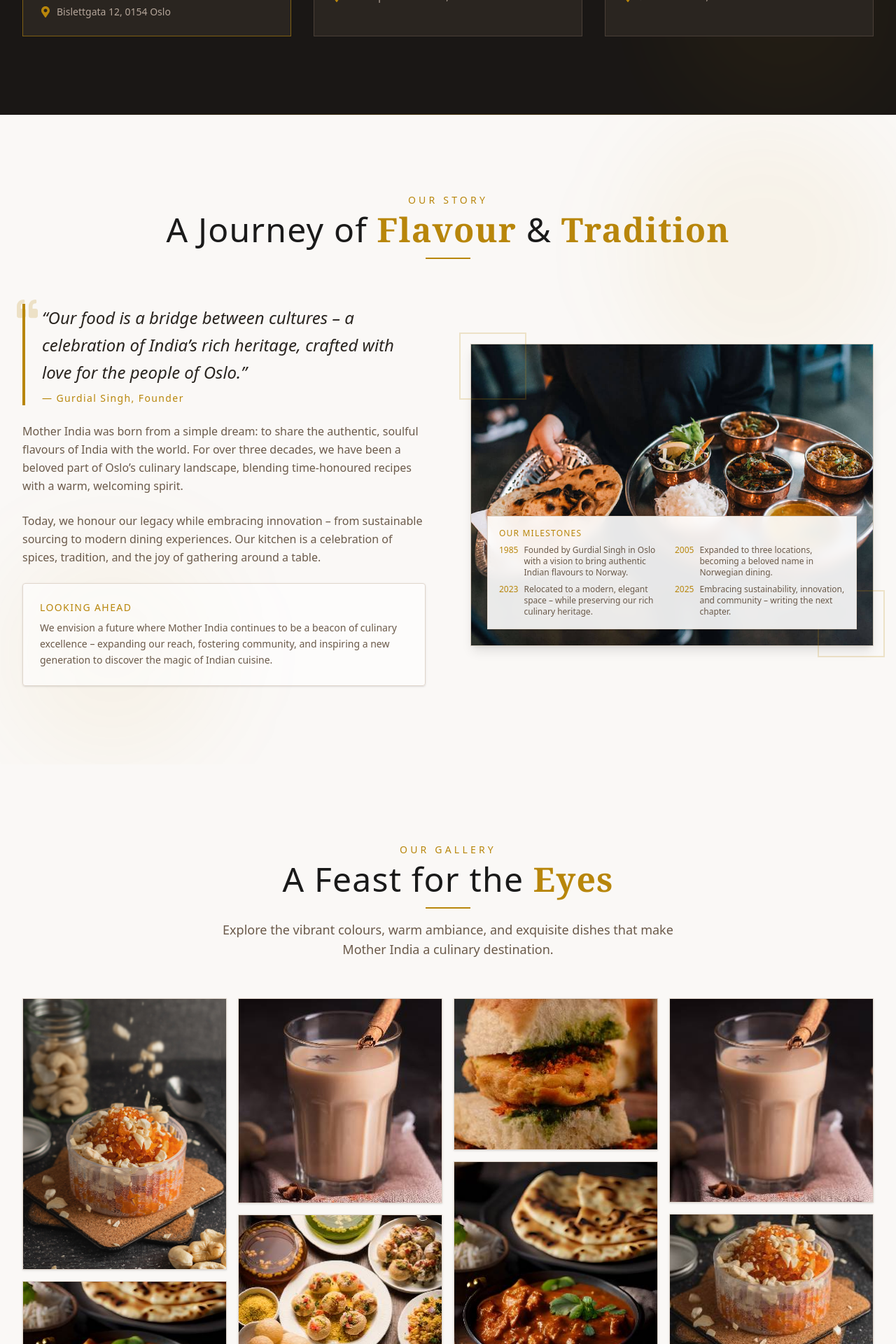
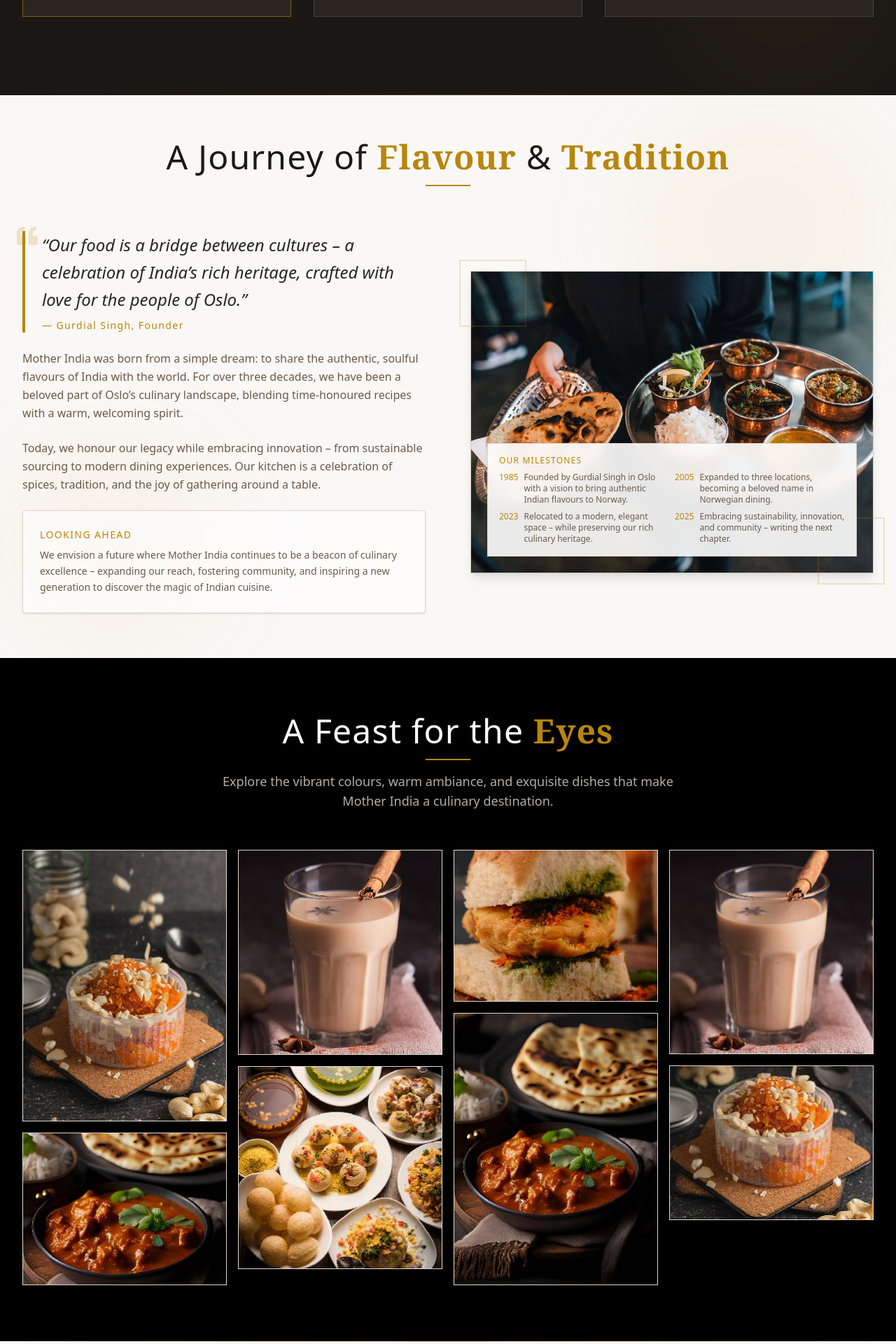
Before and after one commit to shilpa-kukreja/mother-india, a Next.js app in the folder frontend/: page / in a window 1280 px wide. Shown: the part 880-2800 px from the top of the page at 70% size. Built offline with nearby package versions, Linux system fonts and the light colour scheme.

Commit message:
second commit

```diff
--- a/frontend/app/components/CTA.jsx
+++ b/frontend/app/components/CTA.jsx
@@ -4,7 +4,7 @@
 
 export default function CTASection() {
   return (
-    <section className="relative overflow-hidden bg-gradient-to-br from-[#1a1715] via-[#2a2520] to-[#1a1715] py-16 md:py-24">
+    <section className="relative overflow-hidden bg-[#faf8f6] py-16 md:py-16 md:pb-25">
       {/* Decorative background elements */}
       <div className="absolute inset-0 opacity-5">
         <div className="absolute top-10 left-10 w-40 h-40 border-2 border-[#b8860b] rounded-full blur-2xl" />
@@ -24,24 +24,24 @@
         </div>
 
         {/* Main heading */}
-        <h2 className="text-4xl md:text-5xl lg:text-6xl font-light tracking-wide text-white leading-tight">
+        <h2 className="text-4xl md:text-5xl lg:text-6xl font-light tracking-wide text-black leading-tight">
           <span className="font-serif font-bold text-[#b8860b]">Authentic</span> Indian Dining
           <br />
-          <span className="text-lg md:text-xl font-light text-[#d6cdc0] mt-4 block">
+          <span className="text-lg md:text-xl font-light text-[#817c74] mt-4 block">
             Experience the warmth of India – in the heart of Oslo.
           </span>
         </h2>
 
         {/* Description */}
-        <p className="mt-4 text-[#b5a69a] font-light text-base max-w-lg mx-auto">
+        {/* <p className="mt-4 text-[#b5a69a] font-light text-base max-w-lg mx-auto">
           Reserve your table for an unforgettable culinary journey, or order takeaway to enjoy our flavours at home.
-        </p>
+        </p> */}
 
         {/* Two buttons */}
         <div className="mt-10 flex flex-col sm:flex-row justify-center items-center gap-4 md:gap-6">
           <Link
             href="/booking"
-            className="group relative inline-flex items-center gap-3 px-8 py-4 text-base font-medium tracking-widest uppercase text-white bg-[#b8860b] hover:bg-[#9a7209] transition-all duration-300 overflow-hidden shadow-lg shadow-[#b8860b]/20 hover:shadow-[#b8860b]/40 border border-[#b8860b]/30"
+            className="group relative inline-flex items-center gap-3 px-8 py-4 text-base font-medium tracking-widest uppercase text-black bg-[#b8860b] hover:bg-[#9a7209] transition-all duration-300 overflow-hidden shadow-lg shadow-[#b8860b]/20 hover:shadow-[#b8860b]/40 border border-[#b8860b]/30"
           >
             <span className="absolute inset-0 w-full h-full bg-gradient-to-r from-transparent via-white/10 to-transparent -translate-x-full group-hover:translate-x-full transition-transform duration-700" />
             <span>Book a Table</span>
@@ -59,13 +59,13 @@
         </div>
 
         {/* Small decorative element */}
-        <div className="mt-8 flex justify-center gap-3 text-[#b8860b]/60 text-2xl">
+        {/* <div className="mt-8 flex justify-center gap-3 text-[#b8860b]/60 text-2xl">
           <span>✦</span>
           <span>◆</span>
           <span>✦</span>
           <span>◆</span>
           <span>✦</span>
-        </div>
+        </div> */}
       </div>
     </section>
   );
--- a/frontend/app/components/Gallery.jsx
+++ b/frontend/app/components/Gallery.jsx
@@ -79,18 +79,18 @@
   const closeLightbox = () => setSelectedImage(null);
 
   return (
-    <section className="py-20 md:py-28 bg-[#faf8f6] overflow-hidden">
+    <section className="py-16 md:py-20 bg-black overflow-hidden">
       <div className="max-w-7xl mx-auto px-4 sm:px-6 lg:px-8">
         {/* Heading */}
         <div className="text-center mb-14">
-          <span className="text-sm font-light tracking-[0.3em] uppercase text-[#b8860b] block mb-2">
+          {/* <span className="text-sm font-light tracking-[0.3em] uppercase text-[#b8860b] block mb-2">
             Our Gallery
-          </span>
-          <h2 className="text-4xl md:text-5xl font-light tracking-wide text-[#1a1a1a]">
+          </span> */}
+          <h2 className="text-4xl md:text-5xl font-light tracking-wide text-white">
             A Feast for the <span className="font-serif font-bold text-[#b8860b]">Eyes</span>
           </h2>
           <div className="w-16 h-0.5 bg-[#b8860b] mx-auto mt-4" />
-          <p className="mt-4 text-[#6b5a4a] font-light text-lg max-w-2xl mx-auto">
+          <p className="mt-4 text-[#b4ada6] font-light text-lg max-w-2xl mx-auto">
             Explore the vibrant colours, warm ambiance, and exquisite dishes that make Mother India a culinary destination.
           </p>
         </div>
@@ -123,7 +123,7 @@
         </div>
 
         {/* Bottom CTA */}
-        <div className="mt-16 text-center">
+        {/* <div className="mt-16 text-center">
           <a
             href="/gallery"
             className="inline-flex items-center gap-2 text-sm tracking-widest uppercase font-light text-[#b8860b] hover:text-[#9a7209] border-b border-[#b8860b] pb-1 transition-colors"
@@ -131,7 +131,7 @@
             View Full Gallery
             <FaArrowRight className="w-4 h-4" />
           </a>
-        </div>
+        </div> */}
       </div>
 
       {/* ===== UPDATED LIGHTBOX with name & description at the bottom ===== */}
--- a/frontend/app/components/Restaurants.jsx
+++ b/frontend/app/components/Restaurants.jsx
@@ -51,9 +51,9 @@
       <div className="max-w-7xl mx-auto px-4 sm:px-6 lg:px-8 relative">
         {/* Heading */}
         <div className="text-center mb-16">
-          <span className="text-sm font-light tracking-[0.3em] uppercase text-[#b8860b] block mb-2">
+          {/* <span className="text-sm font-light tracking-[0.3em] uppercase text-[#b8860b] block mb-2">
             Our Locations
-          </span>
+          </span> */}
           <h2 className="text-4xl md:text-5xl font-light tracking-wide text-white">
             Welcome to <span className="font-serif font-bold text-[#b8860b]">Mother India</span>
           </h2>
--- a/frontend/app/components/Story.jsx
+++ b/frontend/app/components/Story.jsx
@@ -13,7 +13,7 @@
   ];
 
   return (
-    <section className="relative py-20 md:py-28 bg-[#faf8f6] overflow-hidden">
+    <section className="relative py-12 md:py-16 bg-[#faf8f6] overflow-hidden">
       {/* Decorative background elements */}
       <div className="absolute inset-0 pointer-events-none">
         <div className="absolute top-0 right-0 w-96 h-96 bg-[#b8860b]/5 rounded-full blur-3xl" />
@@ -23,9 +23,9 @@
       <div className="max-w-7xl mx-auto px-4 sm:px-6 lg:px-8 relative">
         {/* Heading */}
         <div className="text-center mb-16">
-          <span className="text-sm font-light tracking-[0.3em] uppercase text-[#b8860b] block mb-2">
+          {/* <span className="text-sm font-light tracking-[0.3em] uppercase text-[#b8860b] block mb-2">
             Our Story
-          </span>
+          </span> */}
           <h2 className="text-4xl md:text-5xl font-light tracking-wide text-[#1a1a1a]">
             A Journey of <span className="font-serif font-bold text-[#b8860b]">Flavour</span> &amp; <span className="font-serif font-bold text-[#b8860b]">Tradition</span>
           </h2>
```
